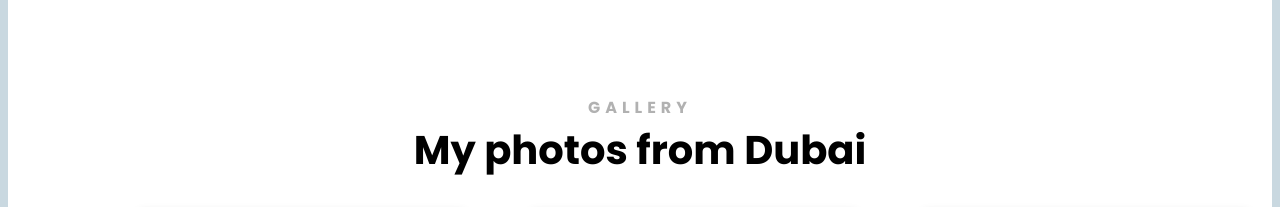
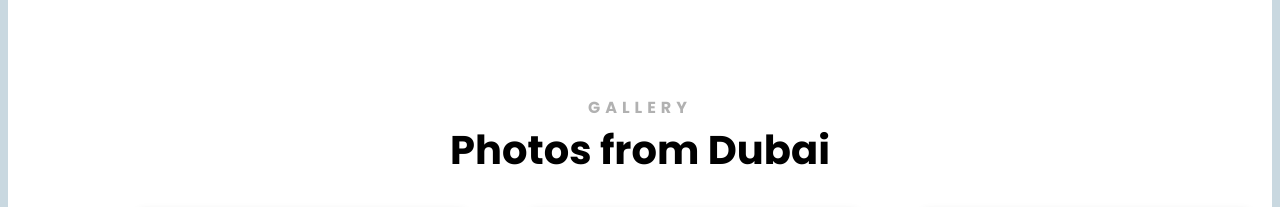
Before and after one commit to saniyaraja/travel-project, a plain HTML site: page index.html in a window 1280 px wide. Shown: the part 2620-2827 px from the top of the page. Drawn offline with Linux system fonts and the light colour scheme; a script that the page names is missing.

Commit message:
corrected instagram embeds header

```diff
--- a/index.html
+++ b/index.html
@@ -111,7 +111,7 @@ metres (2,717 ft) tall.</p>
 
 <section>
     <h2 class="text-center" >Gallery</h2>
-    <h3 class="text-center" >My photos from Dubai</h3>
+    <h3 class="text-center" >Photos from Dubai</h3>
     <div class="instagram-embeds">
     <div class="grid grid-3-columns">
 
```
